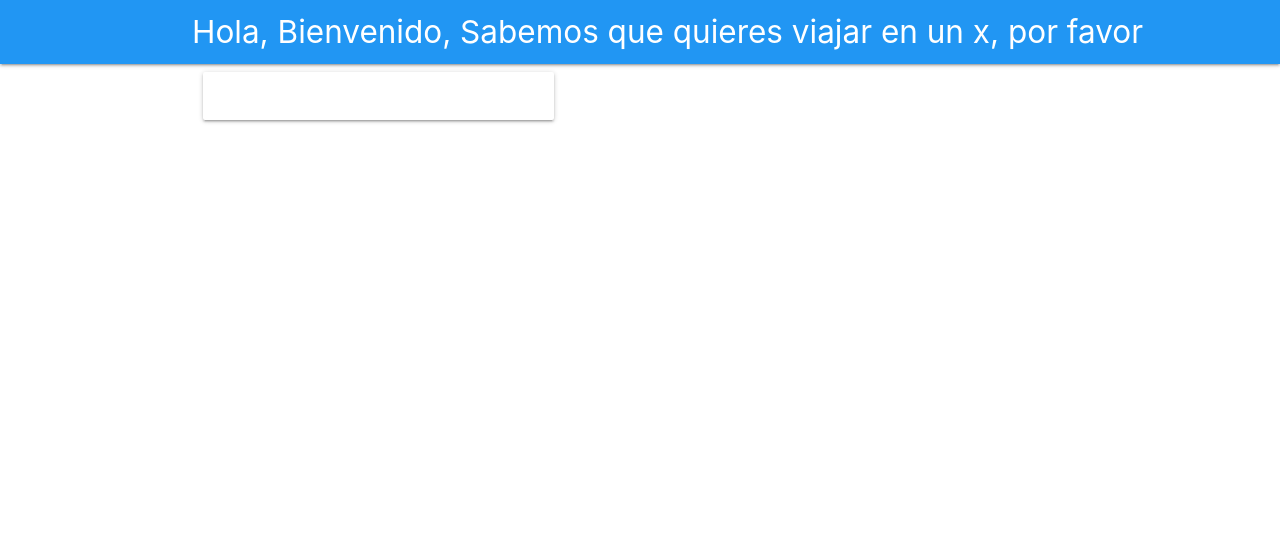
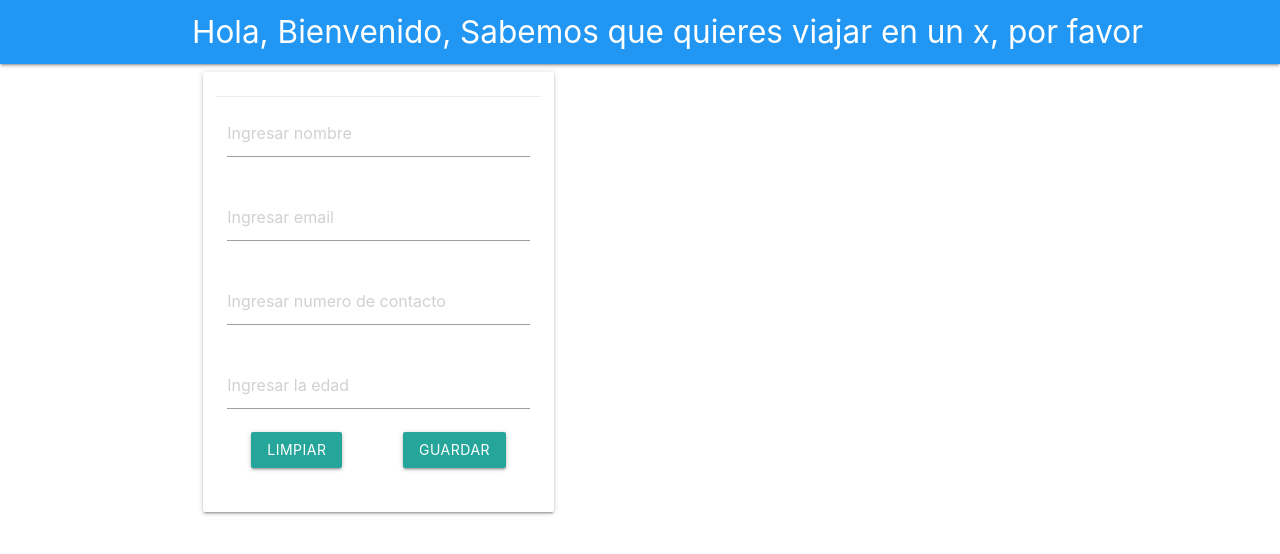
Before and after one commit to FAVHYAN/Ekoomedia, an Angular app in the folder frontend/: page / in a window 1280 px wide. Shown: the top 554 px of the page. Built offline with nearby package versions, Linux system fonts and the light colour scheme.

Commit message:
Added form functions by create new person

```diff
--- a/frontend/src/app/app.module.ts
+++ b/frontend/src/app/app.module.ts
@@ -2,6 +2,7 @@ import { BrowserModule } from '@angular/platform-browser';
 import { NgModule } from '@angular/core';
 
 import { FormsModule } from '@angular/forms';
+import { HttpClientModule } from '@angular/common/http'
 
 import { AppRoutingModule } from './app-routing.module';
 import { AppComponent } from './app.component';
@@ -15,7 +16,8 @@ import { PersonsComponent } from './components/persons/persons.component';
   imports: [
     BrowserModule,
     AppRoutingModule,
-    FormsModule
+    FormsModule,
+    HttpClientModule
   ],
   providers: [],
   bootstrap: [AppComponent]
--- a/frontend/src/app/components/persons/persons.component.html
+++ b/frontend/src/app/components/persons/persons.component.html
@@ -4,7 +4,26 @@
 			<div class="card">
 				<div class="card-content">
 					<form #personForm=ngForm (ngSubmit)="addPerson(personForm)">
-
+						<div class="row">
+							<div class="input-field col s12">
+								 <input type="text" name="name" #name="ngModel" [(ngModel)]="personService.selectedPerson.name" placeholder="Ingresar nombre">
+							</div>
+							<div class="input-field col s12">
+								 <input type="text" name="email" #email="ngModel" [(ngModel)]="personService.selectedPerson.email" placeholder="Ingresar email">
+							</div>
+							<div class="input-field col s12">
+								 <input type="text" name="celphone" #celphone="ngModel" [(ngModel)]="personService.selectedPerson.celphone" placeholder="Ingresar numero de contacto">
+							</div>
+							<div class="input-field col s12">
+								 <input type="text" name="edad" #edad="ngModel" [(ngModel)]="personService.selectedPerson.edad" placeholder="Ingresar la edad">
+							</div>
+							<div class="card-action">
+								<div class="input field col s12">
+									<button class="btn" (click)="resetForm(personForm)">Limpiar</button>
+									<button class="btn right">Guardar</button>
+								</div>
+							</div>
+						</div>
 					</form>
 				</div>
 			</div>
--- a/frontend/src/app/components/persons/persons.component.ts
+++ b/frontend/src/app/components/persons/persons.component.ts
@@ -1,15 +1,29 @@
 import { Component, OnInit } from '@angular/core';
+import { PersonService } from '../../services/person.service';
 
 @Component({
   selector: 'app-persons',
   templateUrl: './persons.component.html',
-  styleUrls: ['./persons.component.css']
+  styleUrls: ['./persons.component.css'],
+  providers: [PersonService]
 })
 export class PersonsComponent implements OnInit {
 
-  constructor() { }
+  constructor(private personService: PersonService) { }
 
   ngOnInit() {
   }
+  addPerson(form: NgForm){
+  	this.personService.postPerson(form.value)
+  		.subscribe(res=>{
+  			console.log(res);
+  		})
 
+  }
+  resetForm(form?: NgForm ){
+  	if(form){
+  		form.reset();
+  		this.personService.selectedPerson = new Person();
+  	}
+  }
 }
--- a/frontend/src/app/models/person.ts
+++ b/frontend/src/app/models/person.ts
@@ -1,4 +1,13 @@
 export class Person {
+
+
+constructor( _id = '', name = '', email = '', celphone = '', age = ''){
+	this._id = _id;
+	this.name = name;
+	this.email = email;
+	this.celphone = celphone;
+	this.age = age;
+}
 
 	_id: string;
 	name: string;
--- a/frontend/src/app/services/person.service.ts
+++ b/frontend/src/app/services/person.service.ts
@@ -1,6 +1,7 @@
 import { Injectable } from '@angular/core';
 import { HttpClient } from '@angular/common/http';
 import { Person } from '../models/person';
+import { PersonsComponent } from '../components/persons/persons.component';
 
 @Injectable({
   providedIn: 'root'
@@ -8,9 +9,12 @@ import { Person } from '../models/person';
 export class PersonService {
 
 selectedPerson: Person;
+person: Person[];
 readonly URL_API = 'http://localhost:3000/';
 
-  constructor(private http: HttpClient) { }
+  constructor(private http: HttpClient) {
+  	this.selectedPerson = new Person();
+  }
 
   getPersons(){
   	return this.http.get(this.URL_API);
```
